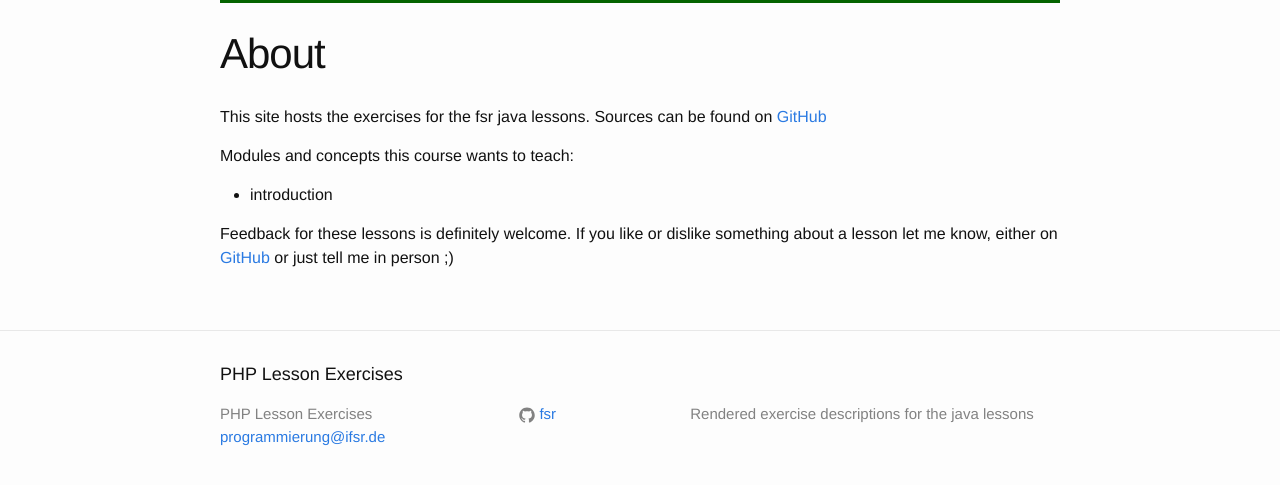
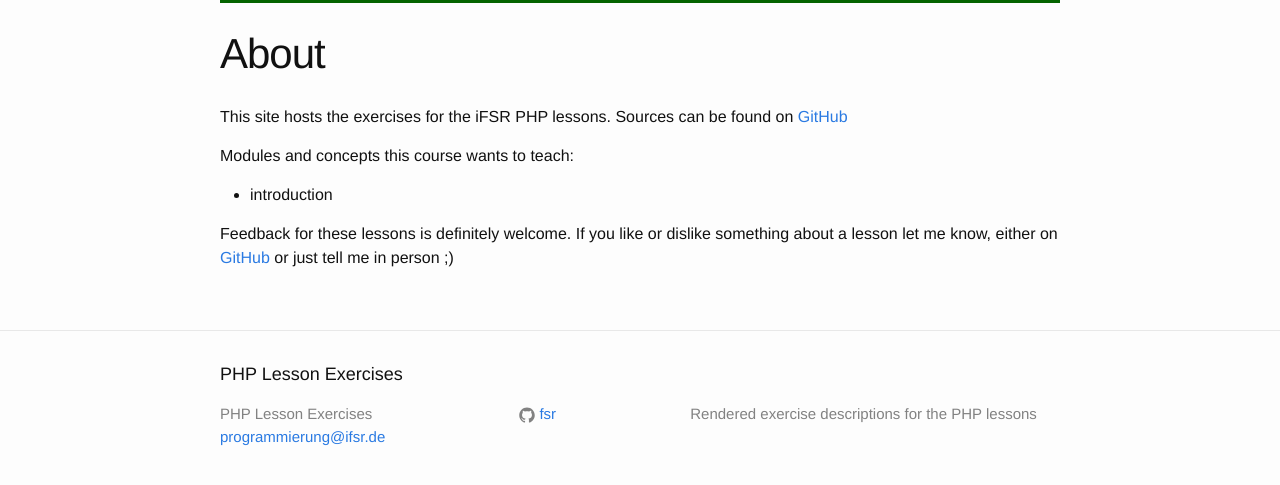
Before and after one commit to fsr/php-lessons, a Jekyll site: the page built from about.md, in a window 1280 px wide. Shown: the part 201-686 px from the top of the page. Built offline with Jekyll 4.4.1, drawn with Linux system fonts in a browser that asks for light colours.

Commit message:
Change some language reference

```diff
--- a/_config.yml
+++ b/_config.yml
@@ -2,7 +2,7 @@
 title: PHP Lesson Exercises
 email: programmierung@ifsr.de
 description: >
-  Rendered exercise descriptions for the java lessons
+  Rendered exercise descriptions for the PHP lessons
 baseurl: "/php-lessons" # the subpath of your site, e.g. /blog/
 url: "http://fsr.github.io/" # the base hostname & protocol for your site
 github_username: fsr
--- a/about.md
+++ b/about.md
@@ -4,7 +4,7 @@ title: About
 permalink: /about/
 ---
 
-This site hosts the exercises for the fsr java lessons. Sources can be found on [GitHub](https://github.com/fsr/php-lessons/tree/gh-pages)
+This site hosts the exercises for the iFSR PHP lessons. Sources can be found on [GitHub](https://github.com/fsr/php-lessons/tree/gh-pages)
 
 
 Modules and concepts this course wants to teach:
```
